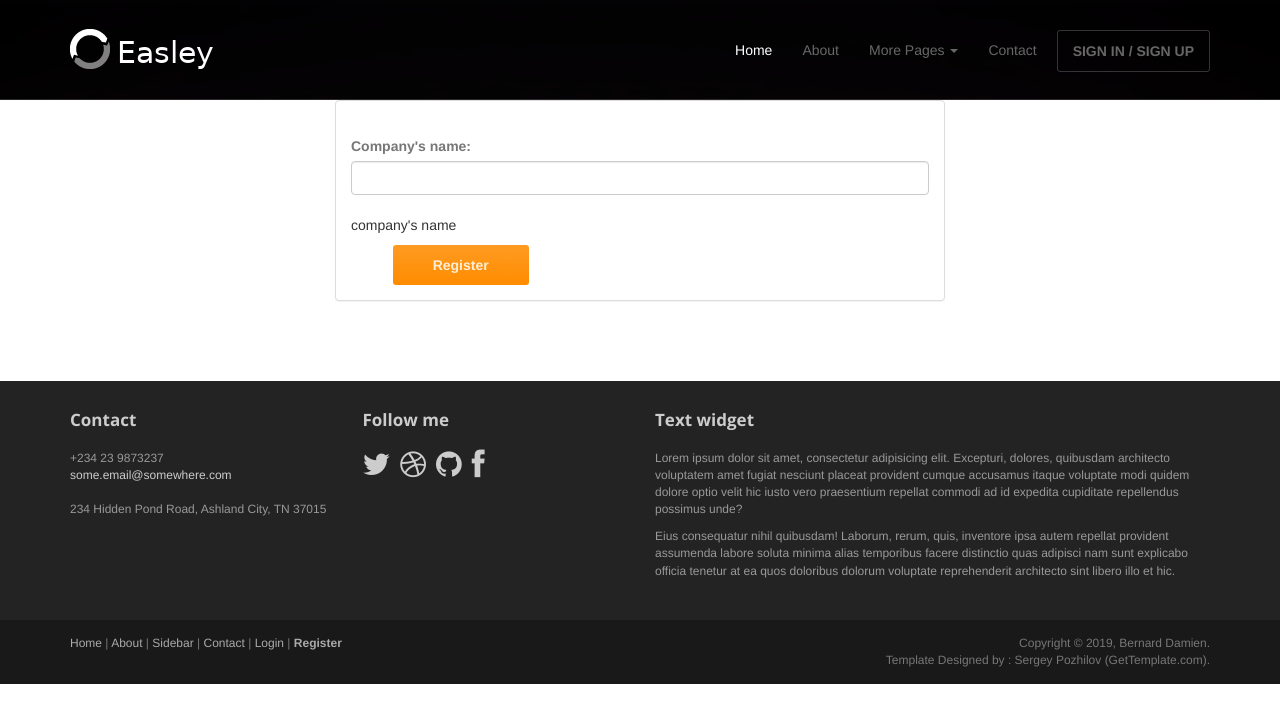
After one commit to Encorpluptit/Easley, a Django app: page /company/register in a window 1280 px wide. The commit adds this page. Shown: the top 723 px of the page. Run offline with Django 3.2, Linux system fonts and the light colour scheme; the visitor is signed in with stand-in values (Sample User, id 1); some libraries are stand-ins or nearby versions.

Commit message:
[ADD] Adding Companies creation form, base_form html template, Removing login view in view.py

```diff
--- a/mvp/forms.py
+++ b/mvp/forms.py
@@ -22,6 +22,14 @@ class UserRegisterForm(UserCreationForm):
 
 
 class CompaniesRegisterForm(forms.ModelForm):
+    # required_css_class = 'form-control'
+
+    def __init__(self, *args, **kwargs):
+        super().__init__(*args, **kwargs)
+        for key in self.fields:
+            self.fields[key].widget.attrs.update({'class': 'form-control'})
+
     class Meta:
         model = Companies
-        fields = '__all__'
+        exclude = ('ceo',)
+        # fields = '__all__'
--- a/mvp/models.py
+++ b/mvp/models.py
@@ -7,13 +7,15 @@ from django.db.models.signals import post_save
 
 # Create your models here.
 class Companies(models.Model):
-    name = models.CharField("company name", max_length=150)
+    name = models.CharField(verbose_name="company's name", max_length=150, help_text="company's name")
     ceo = models.OneToOneField(
         User,
         default=None,
         on_delete=models.CASCADE,
-        related_query_name="company's ceo",
-        verbose_name="company's ceo"
+        # related_query_name="company's ceo",
+        verbose_name="company's ceo",
+        help_text="Indicate company's CEO",
+        # HIDEN
     )
 
     class Meta:
@@ -28,7 +30,7 @@ class Companies(models.Model):
 class Profile(models.Model):
     user = models.OneToOneField(User, null=True, default=None, on_delete=models.CASCADE)
     type = models.PositiveSmallIntegerField(
-        verbose_name="user type",
+        verbose_name="user's type",
         name="type",
         default=4,
         choices={
--- a/mvp/templates/mvp/base.html
+++ b/mvp/templates/mvp/base.html
@@ -61,6 +61,9 @@
                     </ul>
                 </li>
                 <li><a href="contact.html">Contact</a></li>
+{#                {% if user.is_authenticated %}#}
+{#                     Hi {{ user.username }}!#}
+{#                {% endif %}#}
                 <li><a class="btn" href= {% url 'mvp-login' %}>SIGN IN / SIGN UP</a></li>
             </ul>
         </div><!--/.nav-collapse -->
--- /dev/null
+++ b/mvp/templates/mvp/base_form.html
@@ -0,0 +1,30 @@
+<div class="col-md-6 col-md-offset-3 col-sm-8 col-sm-offset-2">
+    <div class="panel panel-default">
+        <div class="panel-body">
+            <form method="post">
+                {% csrf_token %}
+                {# Include the hidden fields #}
+                {% for hidden in form.hidden_fields %}
+                    {{ hidden }}
+                {% endfor %}
+                {# Include the visible fields #}
+                {% for field in form.visible_fields %}
+                    <div class="fieldWrapper">
+                        <div class="top-margin">
+                            {{ field.label_tag }}
+                            {{ field }}
+                        </div>
+                    </div>
+                    <br>
+                    {% if field.help_text %}
+                        <p class="help">{{ field.help_text|safe }}</p>
+                    {% endif %}
+                    {{ field.errors }}
+                {% endfor %}
+                <div class="col-lg-4 text-right">
+                    <button class="btn btn-action" type="submit">Register</button>
+                </div>
+            </form>
+        </div>
+    </div>
+</div>
--- /dev/null
+++ b/mvp/templates/mvp/company_creation.html
@@ -0,0 +1,20 @@
+{% extends "mvp/base.html" %}
+
+
+{% block title %}
+    Easley - Login
+{% endblock %}
+
+
+{% block header %}
+    <header id="head" class="secondary"></header>
+{% endblock %}
+
+
+{% block content %}
+    {% include 'mvp/base_form.html' %}
+{% endblock %}
+
+{% block footer %}
+    <footer id="footer" class="secondary"></footer>
+{% endblock %}
--- a/mvp/templates/mvp/login.html
+++ b/mvp/templates/mvp/login.html
@@ -76,5 +76,5 @@
 
 
 {% block footer %}
-
+{#	<footer id="footer" class="secondary"></footer>#}
 {% endblock %}
--- a/mvp/templates/mvp/register.html
+++ b/mvp/templates/mvp/register.html
@@ -66,7 +66,7 @@
                                                autofocus required id="id_username"
                                                value="{{ form.cleaned_data.username }}"></td>
                                     <span class="text-danger">{{ form.username.errors }}</span>
-                                    <br><span class="helptext">Required. 150 characters or fewer. Letters, digits and @/./+/-/_ only.</span>
+                                    <br><span class="help text">Required. 150 characters or fewer. Letters, digits and @/./+/-/_ only.</span>
                                 </div>
                                 <div class="row top-margin">
                                     <div class="col-sm-6">
--- a/mvp/url.py
+++ b/mvp/url.py
@@ -8,4 +8,5 @@ urlpatterns = [
     path('login/', auth_views.LoginView.as_view(template_name='mvp/login.html'), name='mvp-login'),
     path('logout/', auth_views.LogoutView.as_view(), name='mvp-logout'),
     path('register/', views.register, name='mvp-register'),
+    path('company/register', views.company_creation, name='mvp-company-register')
 ]
--- a/mvp/views.py
+++ b/mvp/views.py
@@ -1,5 +1,5 @@
 from django.shortcuts import render, redirect
-from .forms import UserRegisterForm
+from .forms import UserRegisterForm, CompaniesRegisterForm
 from django.contrib.auth.forms import AuthenticationForm
 from django.contrib import messages
 from django.contrib.auth import authenticate, login
@@ -14,27 +14,6 @@ def home(request):
     return render(request, 'mvp/home.html')
 
 
-# def login(request):
-#     if request.method == "POST":
-#         # form = UserLoginForm(request.POST or None)
-#         # form = AuthenticationForm(request.POST or None)
-#         form = AuthenticationForm(request.POST)
-#         try:
-#             print("form:\n", form)
-#             print("request:\n", request.POST)
-#             # print(form.cleaned_data['username'])
-#             # print(form.cleaned_data['email'])
-#             # print(form.cleaned_data['password'])
-#         except Exception as e:
-#             print(e)
-#         if form.is_valid():
-#             # print(form.cleaned_data['username'])
-#             return redirect('mvp-home')
-#     else:
-#         form = AuthenticationForm()
-#     return render(request, 'mvp/login.html', {'form': form})
-
-
 def register(request):
     form = UserRegisterForm(request.POST or None)
     if request.method == "POST" and form.is_valid():
@@ -43,12 +22,25 @@ def register(request):
         # @TODO: redirect à create entreprise si ceo
         if form.cleaned_data.get('ceo', False):
             # @TODO: Login User
-            auth = authenticate(request, username=form.cleaned_data['username'], password=form.cleaned_data['password1'])
+            auth = authenticate(request, username=form.cleaned_data['username'],
+                                password=form.cleaned_data['password1'])
             if auth is not None:
                 login(request, auth)
-            return redirect('mvp-company-register', user)
+            return redirect('mvp-company-register')
         else:
             return redirect('mvp-login')
-    # return render(request, 'mvp/register.html', form)
     # return render(request, 'mvp/register.html', locals())
     return render(request, 'mvp/register.html', {'form': form})
+
+
+def company_creation(request):
+    form = CompaniesRegisterForm(request.POST or None, instance=request.user)
+    form.ceo = request.user
+    u = request.user
+    print(form)
+    print(form.ceo)
+    if request.method == "POST":
+        print("Post réussi", request.POST)
+        if form.is_valid():
+            print("VALID")
+    return render(request, 'mvp/company_creation.html', {'form': form})
```
